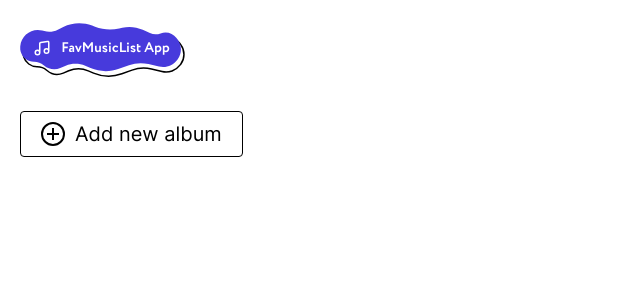
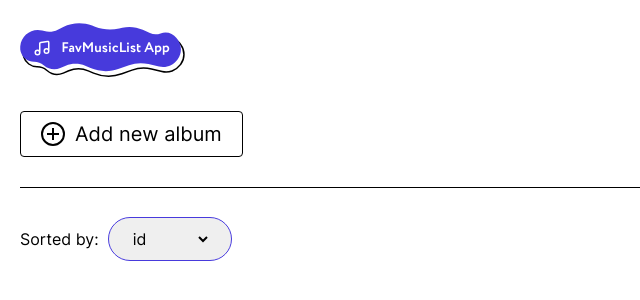
Before and after one commit to damian08k/FavMusicList, a React (Create React App) app: page / in a window 1280 px wide. Shown: the top 300 px of the page, without its empty margins (0-640 px from the left). Built offline with nearby package versions, Linux system fonts and the light colour scheme.

Commit message:
feat: Add sorted by select element

```diff
--- a/src/assets/styles/global.module.css
+++ b/src/assets/styles/global.module.css
@@ -25,7 +25,8 @@ html {
   font-size: 62.5%;
 }
 
-button:focus-visible {
+button:focus-visible,
+select:focus {
   outline-width: 2px;
   outline-color: var(--purpleColor);
   outline-style: solid;
--- /dev/null
+++ b/src/components/AlbumsList/AlbumsList.module.css
@@ -0,0 +1,4 @@
+.root {
+  padding: var(--spacing30) 0;
+  border-top: 1px solid var(--blackColor);
+}
--- /dev/null
+++ b/src/components/AlbumsList/AlbumsList.tsx
@@ -0,0 +1,10 @@
+import classes from "./AlbumsList.module.css";
+import { SortedBy } from "./components/SortedBy/SortedBy";
+
+export const AlbumsList = () => {
+  return (
+    <div className={classes.root}>
+      <SortedBy />
+    </div>
+  );
+};
--- /dev/null
+++ b/src/components/AlbumsList/components/SortedBy/SortedBy.module.css
@@ -0,0 +1,30 @@
+.root {
+  display: flex;
+  align-items: center;
+}
+
+.sortedByText {
+  font-size: 1.6rem;
+  font-weight: 400;
+}
+
+.selectElement {
+  display: flex;
+  gap: var(--spacing10);
+  margin-left: var(--spacing10);
+  padding: var(--spacing10);
+  max-width: 125px;
+  font-size: 1.6rem;
+  border: 0;
+  border-right: var(--spacing10) solid transparent;
+  border-radius: 100px;
+  outline: 1px solid var(--purpleColor);
+  isolation: isolate;
+}
+
+@media (min-width: 360px) {
+  .selectElement {
+    border-right: var(--spacing20) solid transparent;
+    padding: var(--spacing10) var(--spacing20);
+  }
+}
--- /dev/null
+++ b/src/components/AlbumsList/components/SortedBy/SortedBy.tsx
@@ -0,0 +1,15 @@
+import classes from "./SortedBy.module.css";
+import { sortingOptions } from "./data/sortingOptions";
+
+export const SortedBy = () => {
+  return (
+    <div className={classes.root}>
+      <p className={classes.sortedByText}>Sorted by:</p>
+      <select className={classes.selectElement}>
+        {sortingOptions.map(({ label, value }) => (
+          <option value={value}>{label}</option>
+        ))}
+      </select>
+    </div>
+  );
+};
--- /dev/null
+++ b/src/components/AlbumsList/components/SortedBy/data/sortingOptions.ts
@@ -0,0 +1,7 @@
+import { SortingOptions } from "../../../../../types/sortingOptions.type";
+
+export const sortingOptions: SortingOptions[] = [
+  { label: "id", value: "id" },
+  { label: "date", value: "date" },
+  { label: "name", value: "name" },
+];
--- a/src/components/AppView/AppView.tsx
+++ b/src/components/AppView/AppView.tsx
@@ -1,5 +1,6 @@
 import { ReactComponent as AppLogo } from "../../assets/logo/logo.svg";
 import { AddNewAlbumButton } from "../AddNewAlbumButton/AddNewAlbumButton";
+import { AlbumsList } from "../AlbumsList/AlbumsList";
 import classes from "./AppView.module.css";
 
 export const AppView = () => {
@@ -12,6 +13,7 @@ export const AppView = () => {
       </header>
       <main className={classes.mainContent}>
         <AddNewAlbumButton />
+        <AlbumsList />
       </main>
     </div>
   );
--- /dev/null
+++ b/src/types/sortingOptions.type.tsx
@@ -0,0 +1,4 @@
+export interface SortingOptions {
+  label: string;
+  value: string;
+}
```
